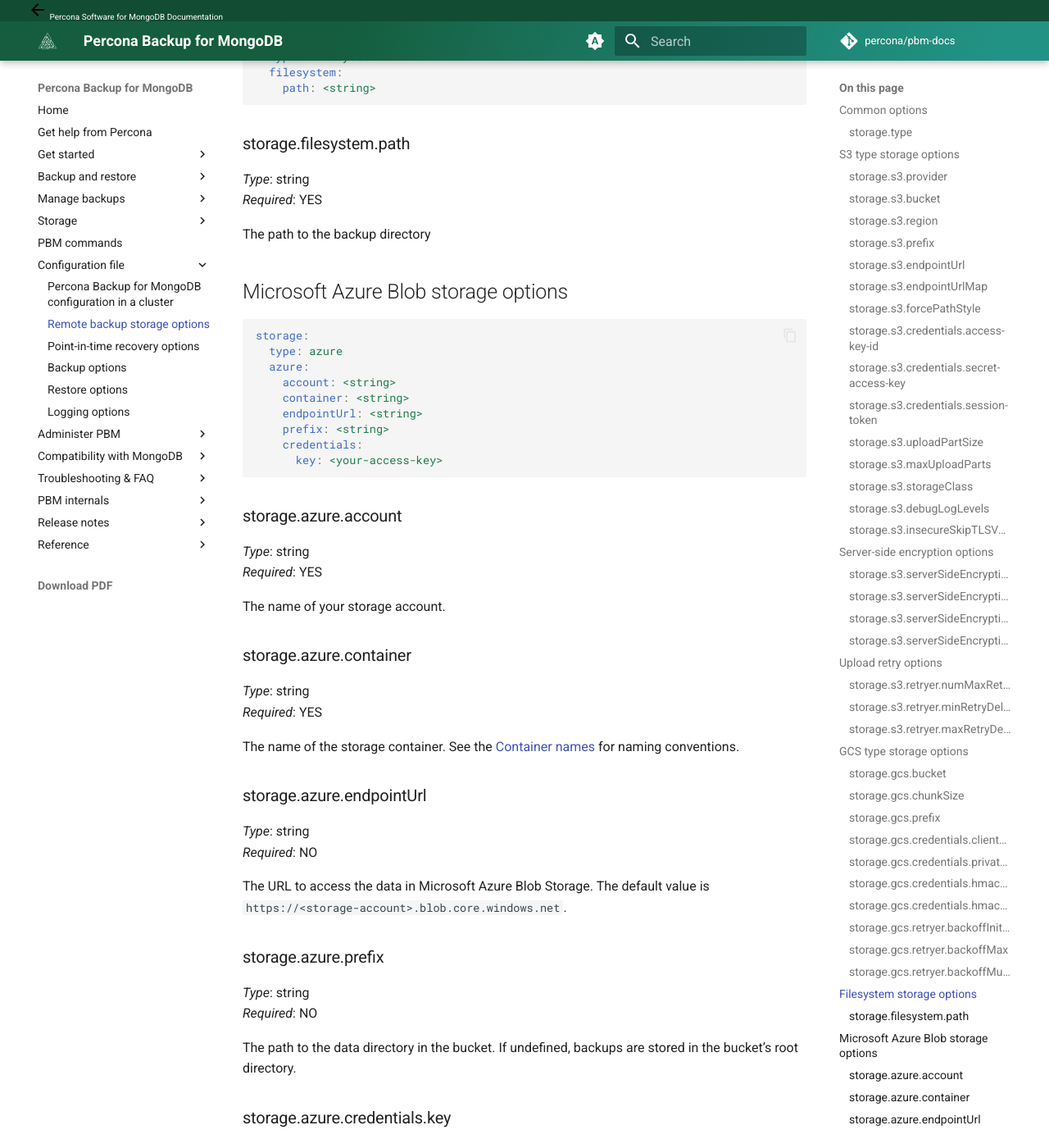
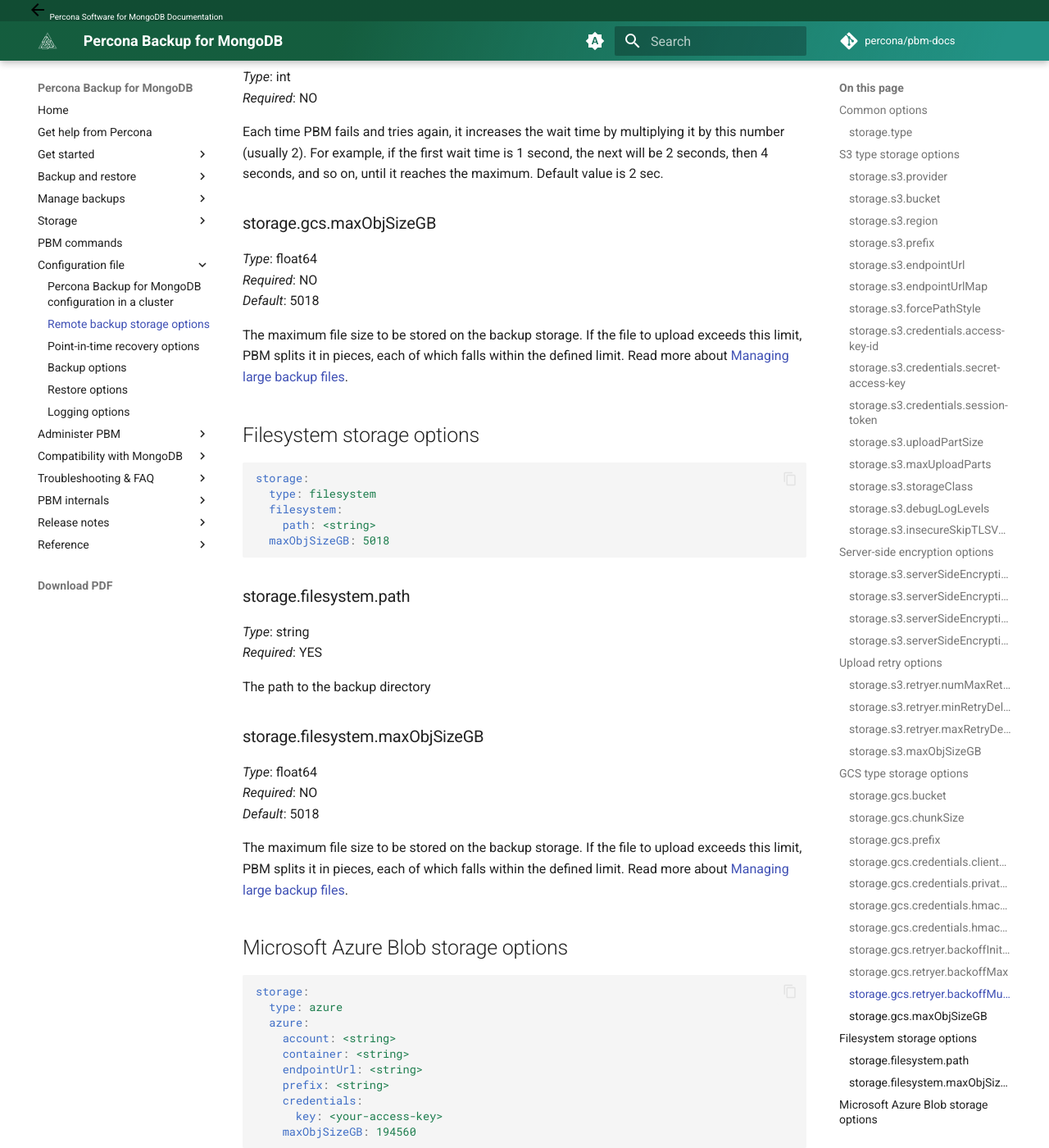
Before and after one commit to percona/pbm-docs, an MkDocs documentation site: the page built from docs/reference/configuration-options.md, in a window 1280 px wide and 1400 px high, scrolled down 9006 px. Shown: the whole window at 82% size. Built offline with MkDocs 1.6.1 and Material for MkDocs 9.7.7, drawn with Linux system fonts in a browser that asks for light colours; nearby versions of some CDN libraries; comment, search, counter and statistics services are not loaded; some of the changed text lies outside the part shown.

Commit message:
PBM-1490-Documented the ability to set file size limit for large backups (#298)
PBM-1490-Documented the ability to set file size limit for large backups

modified:   docs/details/storage-configuration.md
        new file:   docs/features/split-merge-backup.md
        modified:   mkdocs-base.yml
        modified: docs/reference/configuration-options.md

````diff
--- a/docs/reference/configuration-options.md
+++ b/docs/reference/configuration-options.md
@@ -38,6 +38,7 @@
       numMaxRetries: 3
       minRetryDelay: 30ms
       maxRetryDelay: 5m
+    maxObjSizeGB: 5018
 ```
 
 ### storage.s3.provider
@@ -246,6 +247,14 @@
 
 The maximum time to wait before the next retry, specified as a *time.Duration*. Units like ms, s, etc., are supported. Defaults to nanoseconds if no unit is provided.
 
+### storage.s3.maxObjSizeGB
+
+*Type*: float64 <br>
+*Required*: NO <br>
+*Default*: 5018
+
+The maximum file size to be stored on the backup storage. If the file to upload exceeds this limit, PBM splits it in pieces, each of which falls within the limit. Read more about [Managing large backup files](../features/split-merge-backup.md).
+
 ## GCS type storage options
 
 ```yaml
@@ -260,6 +269,7 @@
       privateKey: <your-private-key-here>
       hmacAccessKey: <your-HMAC-key-here>
       hmacSecret: <your-HMAC-secret-here>
+    maxObjSizeGB: 5018
 ```
 
 ### storage.gcs.bucket
@@ -332,6 +342,14 @@
 
 Each time PBM fails and tries again, it increases the wait time by multiplying it by this number (usually 2). For example, if the first wait time is 1 second, the next will be 2 seconds, then 4 seconds, and so on, until it reaches the maximum. Default value is 2 sec.
 
+### storage.gcs.maxObjSizeGB
+
+*Type*: float64 <br>
+*Required*: NO <br>
+*Default*: 5018
+
+The maximum file size to be stored on the backup storage. If the file to upload exceeds this limit, PBM splits it in pieces, each of which falls within the defined limit. Read more about [Managing large backup files](../features/split-merge-backup.md).
+
 ## Filesystem storage options
 
 ```yaml
@@ -339,6 +357,7 @@
   type: filesystem
   filesystem:
     path: <string>
+  maxObjSizeGB: 5018
 ```
 
 ### storage.filesystem.path
@@ -347,6 +366,14 @@
 *Required*: YES
 
 The path to the backup directory
+
+### storage.filesystem.maxObjSizeGB
+
+*Type*: float64 <br>
+*Required*: NO <br>
+*Default*: 5018
+
+The maximum file size to be stored on the backup storage. If the file to upload exceeds this limit, PBM splits it in pieces, each of which falls within the defined limit. Read more about [Managing large backup files](../features/split-merge-backup.md).
 
 ## Microsoft Azure Blob storage options
 
@@ -360,6 +387,7 @@
     prefix: <string>
     credentials:
       key: <your-access-key>
+    maxObjSizeGB: 194560
 ```
 
 ### storage.azure.account
@@ -396,3 +424,11 @@
 *Required*: YES
 
 Your access key to authorize access to data in your storage account.
+
+### storage.azure.maxObjSizeGB
+
+*Type*: float64 <br>
+*Required*: NO <br>
+*Default*: 194560
+
+The maximum file size to be stored on the backup storage. If the file to upload exceeds this limit, PBM splits it in pieces, each of which falls within the defined limit. Read more about [Managing large backup files](../features/split-merge-backup.md).
--- a/mkdocs-base.yml
+++ b/mkdocs-base.yml
@@ -233,6 +233,7 @@
       - details/filesystem-storage.md
       - details/azure.md
       - features/multi-storage.md
+      - features/split-merge-backup.md
   - PBM commands: reference/pbm-commands.md
   - Configuration file:
       - Percona Backup for MongoDB configuration in a cluster: reference/config.md
````
Also changed, not shown: docs/details/storage-configuration.md (+1 -1 lines), docs/features/split-merge-backup.md (added, +45 -0 lines), 1 other file.
